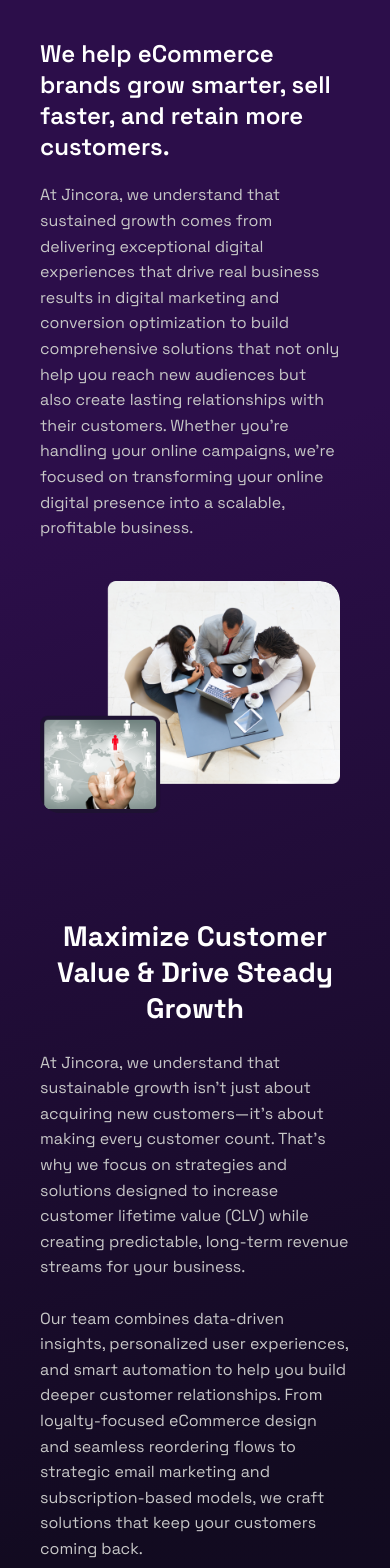
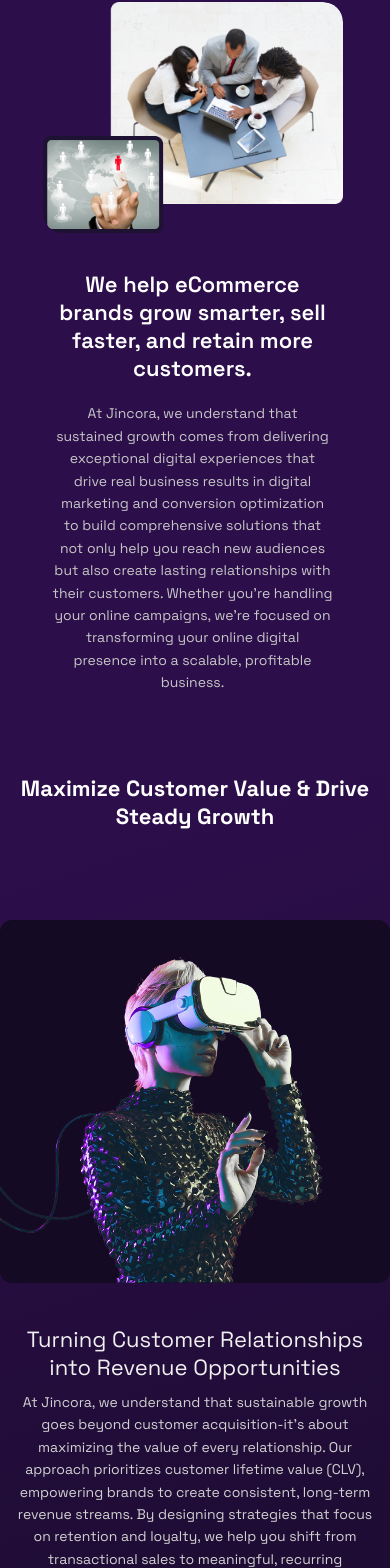
Before and after one commit to Jincora7/JincoraSite, a React (Vite) app: page /about in a window 390 px wide. Shown: the part 253-1821 px from the top of the page. Built offline with nearby package versions, Linux system fonts and the light colour scheme.

Commit message:
about us css

```diff
--- a/src/components/About/About.css
+++ b/src/components/About/About.css
@@ -1,102 +1,29 @@
-/* .about-wrapper{
-    width: 100%;
-    min-height: 100vh;
+/* Base Reset & Global Styles */
+html, body {
+  margin: 0;
+  padding: 0;
+  width: 100%;
+  min-height: 100vh;
 
-    display: flex;
-    flex-direction: column;
-    align-items: center;
-    justify-content: center;
-    margin-bottom: 200px;
+  color: white;
+
 }
 
-.about-section{
-    margin-top: 150px;
-    max-width: 80%;
-    font-size: 14px;
-    font-weight: 300;
-}
-
-.about-section h1{
-    text-align: center;
-    font-weight: 400;
-    font-size: 24px;
-
-    margin-bottom: 50px;
-}
-
-.about-wrapper .about-section .about-content-list{
-    margin-top: 30px;
-}
-
-.about-wrapper .about-section .about-content-list ul{
-    margin-top: 10px;
-}
-
-.about-wrapper .about-section .about-content-list li{
-    margin-top: 10px;
-    margin-left: 4%;
-}
-
-.about-wrapper .about-section .about-content-list p{
-    margin-left: 2%;
-    margin-top: 5px;
-}
-
-
-#top-of-about {
-  scroll-margin-top: 100px;
-}
-
-
-@media (min-width:600px){
-    .about-section{
-        font-size: 16px;
-        width: 70%;
-    }
-
-    .about-section h1{
-        font-size: 3rem;
-    }
-} */
-
-
-/* ye new css */
-
-
-
-
-
-
-
-
-
-
-
-
-
-
-
-
-
-
-
-/* About.css - JINCORA Design Match */
-/* Base Wrapper */
 .about-wrapper {
   width: 100%;
   min-height: 100vh;
-  color: white;
-  font-family: 'Space Grotesk', sans-serif;
   display: flex;
   flex-direction: column;
   align-items: center;
   margin-bottom: 120px;
+
 }
 
-/* Hero Section */
+/* HERO SECTION */
 .hero-section {
-  padding: 160px 20px 60px;
+  padding: 160px 20px 30px;
   text-align: center;
+
 }
 
 .hero-content {
@@ -114,14 +41,15 @@
 .hero-title {
   font-size: 46px;
   font-weight: 700;
+  line-height: 1.2;
   color: #FFFFFF;
-  line-height: 1.2;
 }
 
-/* Main Content */
+/* MAIN SECTION */
 .main-content-section {
   width: 100%;
   padding: 60px 20px;
+
 }
 
 .content-container {
@@ -129,7 +57,7 @@
   margin: 0 auto;
 }
 
-/* Overview */
+/* OVERVIEW SECTION */
 .overview-container {
   display: flex;
   justify-content: center;
@@ -184,7 +112,7 @@
   border-radius: 20px;
 }
 
-/* Value Section */
+/* VALUE SECTION */
 .value-section {
   text-align: center;
   padding: 40px 20px;
@@ -205,100 +133,81 @@
   line-height: 1.6;
 }
 
-/* Responsive Queries */
+/* IMAGE + TEXT SECTIONS */
+.section-wrapper {
+  width: 100vw;
+  min-height: 100vh;
+  box-sizing: border-box;
+  margin-top: -80px;
+}
 
-/* iPhone SE and very small phones */
-@media (max-width: 380px) {
-  .hero-title {
-    font-size: 28px;
+.section-block {
+  width: 100%;
+  display: flex;
+  align-items: center;
+  justify-content: center;
+  margin: 120px 0;
+  gap: 4rem;
+}
+
+.section-block.reverse {
+  flex-direction: row-reverse;
+}
+
+.section-image {
+  width: 400px;
+  height: 400px;
+  border-radius: 12px;
+  background-color: #140A24;
+  margin: 10px;
+}
+
+.section-text {
+  max-width: 600px;
+  padding: 10px 20px;
+}
+
+.section-text h3 {
+  font-size: 28px;
+  margin-bottom: 10px;
+  color: #f0f0f0;
+  font-weight: normal;
+}
+
+.section-text p {
+  font-size: 16px;
+  color: #d1d1d1;
+  line-height: 1.6;
+}
+
+/* ---------------- RESPONSIVE BREAKPOINTS ---------------- */
+
+@media (max-width: 1024px) {
+  .overview-inner,
+  .section-block {
+    flex-direction: column;
+    align-items: center;
+    gap: 2rem;
   }
 
-  .overview-container{
+  .section-image {
+    width: 90%;
+    height: auto;
+  }
 
-    margin-top: -50px;
-    margin-left: -20px;
+  .section-text {
+    text-align: center;
+    padding: 0 10px;
+  }
+}
+
+@media (max-width: 768px) {
+  .hero-title {
+    font-size: 36px;
   }
 
   .hero-subtitle {
-    font-size: 16px;
-
-  }
-
-  .hero-section{
-    margin-top: -40px;
-
-  }
-
-  .overview-text h3 {
     font-size: 20px;
-  }
-
-  .overview-text h6 {
-    font-size: 14px;
-  }
-
-  .section-title {
-    font-size: 22px;
-  }
-
-  .section-description {
-    font-size: 14px;
-  }
-
-  .overview-image {
-    height: 250px;
-  }
-}
-
-/* iPhone XR, 12 Pro, 14 Pro Max */
-@media (max-width: 450px) {
-  .hero-title {
-    font-size: 32px;
-  }
-
-    .overview-container{
-
-    margin-top: -50px;
-    margin-left: -20px;
-  }
-
-  .hero-subtitle {
-
-    font-size: 18px;
-  }
-
-  .overview-text h3 {
-    font-size: 24px;
-  }
-
-  .overview-text h6 {
-    font-size: 16px;
-  }
-
-  .section-title {
-    font-size: 24px;
-  }
-
-  .section-description {
-    font-size: 16px;
-  }
-
-  .overview-image {
-    height: 300px;
-  }
-}
-
-/* Tablets */
-@media (max-width: 768px) {
-  .overview-inner {
-    flex-direction: column;
-    align-items: center;
-  }
-
-    .overview-container{
-
-    margin-top: -50px;
-    margin-left: -20px;
   }
 
   .overview-image {
@@ -312,4 +221,117 @@
   .section-description {
     font-size: 16px;
   }
+
+  .section-block {
+    margin: 80px 0;
+  }
 }
+
+@media (max-width: 480px) {
+
+
+  .hero-section {
+  padding: 130px 20px 10px;
+  text-align: center;
+
+}
+
+.section-wrapper{
+  margin-top: -160px;
+}
+.main-content-section {
+  width: 100%;
+
+  margin-right: 35px;
+}
+
+  .hero-title {
+    font-size: 28px;
+  }
+
+  .hero-subtitle {
+    font-size: 16px;
+  }
+
+  .overview-text h3 {
+    font-size: 22px;
+  }
+
+  .overview-text h6 {
+    font-size: 14px;
+  }
+
+  .section-title {
+    font-size: 22px;
+    display: flex;
+    text-align: center;
+
+
+  }
+
+  .section-description {
+    font-size: 14px;
+  }
+
+  .overview-image {
+    height: 250px;
+  }
+
+  .section-image {
+    width: 100%;
+    height: auto;
+
+  }
+
+
+
+  .section-text h3 {
+    font-size: 22px;
+  }
+
+  .section-text p {
+    font-size: 14px;
+  }
+}
+
+
+/* === Responsive Layout Adjustments === */
+
+/* For overview section */
+@media (max-width: 768px) {
+  .overview-inner {
+    flex-direction: column;
+  }
+
+  .overview-image {
+    order: -1; /* Move image to top */
+    width: 100%;
+    max-height: 400px;
+  }
+
+  .overview-text {
+    order: 1;
+    text-align: center;
+    padding: 0 10px;
+  }
+}
+
+/* For section-block layout */
+@media (max-width: 768px) {
+  .section-block,
+  .section-block.reverse {
+    flex-direction: column !important;
+  }
+
+  .section-image {
+    order: -1; /* Show image first */
+    width: 100%;
+    max-width: 100%;
+    height: auto;
+  }
+
+  .section-text {
+    text-align: center;
+    padding: 0 15px;
+  }
+}
--- a/src/components/About/About.jsx
+++ b/src/components/About/About.jsx
@@ -1,14 +1,117 @@
 
-import React from 'react';
+// import React from 'react';
+// import "./About.css";
+// import { useEffect } from 'react';
+// import { useLocation } from 'react-router-dom';
+// import ScrollToTop from '../common/ScrollToTop';
+// import AboutUs from "../../assets/Group5830.png";
+
+
+// function About() {
+//   const location = useLocation();
+
+//   useEffect(() => {
+//     if (location.state?.scrollToTop) {
+//       const topEl = document.getElementById("top-of-about");
+//       topEl?.scrollIntoView({ behavior: "smooth" });
+//     }
+//   }, [location]);
+
+//   return (
+//     <>
+//       <ScrollToTop />
+//       <div id="top-of-about" className="about-wrapper">
+
+//         {/* Hero Section */}
+//         <div className="hero-section">
+//           <div className="hero-content">
+//             <span className="hero-subtitle">About Us</span>
+//             <h1 className="hero-title">Welcome to Jincora</h1>
+//           </div>
+//         </div>
+
+//         {/* Main Content Section */}
+//         <div className="main-content-section">
+//           <div className="content-container">
+
+//            {/* Company Overview with Image */}
+// <div className="overview-container">
+//   <div className="overview-inner">
+//     <div className="overview-text">
+//       <h3>We help eCommerce brands grow smarter, sell faster, and retain more customers.</h3>
+//       <h6>
+//         At Jincora, we understand that sustained growth comes from delivering exceptional digital experiences that drive
+//         real business results in digital marketing and conversion optimization to build comprehensive solutions that
+//         not only help you reach new audiences but also create lasting relationships with their customers.
+//         Whether you're handling your online campaigns, we're focused on transforming your online digital presence into a
+//         scalable, profitable business.
+//       </h6>
+//     </div>
+//     <div className="overview-image">
+//       <img src={AboutUs} alt="Team collaboration meeting" className="team-meeting-img" />
+//     </div>
+//   </div>
+// </div>
+
+
+
+
+//             {/* Value Proposition Section */}
+//        {/* Value Proposition Section */}
+//         <div className="value-section">
+//           <h2 className="section-title">
+//             Maximize Customer Value & Drive Steady <br />Growth
+//           </h2>
+//           <p className="section-description">
+//             At Jincora, we understand that sustainable growth isn’t just about acquiring new customers—it’s about making every customer count.
+//             That’s why we focus on strategies and solutions designed to increase customer lifetime value (CLV) while creating predictable, long-term revenue streams for your business.<br /><br />
+
+//             Our team combines data-driven insights, personalized user experiences, and smart automation to help you build deeper customer relationships.
+//             From loyalty-focused eCommerce design and seamless reordering flows to strategic email marketing and subscription-based models, we craft solutions that keep your customers coming back.<br /><br />
+
+//             With our expertise in custom CRM development, AI marketing solutions, and performance-driven optimization,
+//             you’ll gain the tools to better understand your audience, engage them at the right time, and boost average order value over time.<br /><br />
+
+//             By aligning technology with business goals, we not only improve operational efficiency but also help you forecast revenue with greater accuracy.
+//             Whether you're scaling an online store or fine-tuning customer journeys, Jincora ensures your digital infrastructure is built to retain, convert, and grow.<br /><br />
+
+//             Let’s move beyond one-time sales. Together, we’ll unlock lasting loyalty and predictable performance—backed by personalized IT solutions that evolve with your business.
+//           </p>
+//         </div>
+
+//           </div>
+//         </div>
+
+
+
+
+//       </div>
+//     </>
+//   );
+// }
+
+// export default About;
+
+
+// -------------------------------------
+
+
+import React from "react";
 import "./About.css";
+
+
+
 import { useEffect } from 'react';
 import { useLocation } from 'react-router-dom';
 import ScrollToTop from '../common/ScrollToTop';
 import AboutUs from "../../assets/Group5830.png";
 
+import AboutUsImg1 from '../../assets/AboutUsImg1.png'
 
-function About() {
-  const location = useLocation();
+const SectionLayout = () => {
+
+
+    const location = useLocation();
 
   useEffect(() => {
     if (location.state?.scrollToTop) {
@@ -17,9 +120,9 @@ function About() {
     }
   }, [location]);
 
+
   return (
     <>
-      <ScrollToTop />
       <div id="top-of-about" className="about-wrapper">
 
         {/* Hero Section */}
@@ -58,26 +161,7 @@ function About() {
 
             {/* Value Proposition Section */}
        {/* Value Proposition Section */}
-        <div className="value-section">
-          <h2 className="section-title">
-            Maximize Customer Value & Drive Steady <br />Growth
-          </h2>
-          <p className="section-description">
-            At Jincora, we understand that sustainable growth isn’t just about acquiring new customers—it’s about making every customer count.
-            That’s why we focus on strategies and solutions designed to increase customer lifetime value (CLV) while creating predictable, long-term revenue streams for your business.<br /><br />
 
-            Our team combines data-driven insights, personalized user experiences, and smart automation to help you build deeper customer relationships.
-            From loyalty-focused eCommerce design and seamless reordering flows to strategic email marketing and subscription-based models, we craft solutions that keep your customers coming back.<br /><br />
-
-            With our expertise in custom CRM development, AI marketing solutions, and performance-driven optimization,
-            you’ll gain the tools to better understand your audience, engage them at the right time, and boost average order value over time.<br /><br />
-
-            By aligning technology with business goals, we not only improve operational efficiency but also help you forecast revenue with greater accuracy.
-            Whether you're scaling an online store or fine-tuning customer journeys, Jincora ensures your digital infrastructure is built to retain, convert, and grow.<br /><br />
-
-            Let’s move beyond one-time sales. Together, we’ll unlock lasting loyalty and predictable performance—backed by personalized IT solutions that evolve with your business.
-          </p>
-        </div>
 
           </div>
         </div>
@@ -86,8 +170,84 @@ function About() {
 
 
       </div>
+
+
+
+
+    <div className="section-wrapper">
+      <div className="section-header">
+        <h2 className="section-title">
+          Maximize Customer Value & Drive Steady Growth
+        </h2>
+      </div>
+
+      {/* Section 1 - Normal (image on right) */}
+      <div className="section-block">
+        <div className="section-text">
+          <h3>Turning Customer Relationships into Revenue Opportunities</h3>
+          <p>
+            At Jincora, we understand that sustainable growth goes beyond
+            customer acquisition-it's about maximizing the value of every
+            relationship. Our approach prioritizes customer lifetime value
+            (CLV), empowering brands to create consistent, long-term
+            revenue streams. By designing strategies that focus on retention
+            and loyalty, we help you shift from transactional sales to
+            meaningful, recurring customer engagement.
+          </p>
+        </div>
+        <img src={AboutUsImg1} alt="VR user 1" className="section-image" />
+      </div>
+
+      {/* Section 2 - Reversed (image on left) */}
+      <div className="section-block reversed">
+      <img src={AboutUsImg1} alt="UI hand" className="section-image" />
+        <div className="section-text">
+          <h3>Creating Personalized Experiences That Keep Customers Coming Back</h3>
+          <p>
+            We specialize in building loyalty through highly tallored digital
+            experiences. Our team integrates data-driven Insights with intelligent
+            automation to deliver personalized eCommerce designs, frictionless
+            reordering flows, strategic email sequences, and compelling subscription
+            models. The result? A seamless and satisfying customar joumey that
+            encourages repeat purchases and long-term brand allegiance.
+          </p>
+        </div>
+      </div>
+
+      {/* Section 3 - Normal (image on right) */}
+      <div className="section-block">
+        <div className="section-text">
+          <h3>Empowering Brands with Smart Tools and Intelligent Optimization</h3>
+          <p>
+           Our deep expertise in custom CRM development, Al-powered marketing,
+           and conversion-driven optimization enables your business to better
+           understand and influence customer behavior. We provide the tools you
+           need to engage your audience with precision, drive higher average order
+           values, and respond to user behavior in real-time-building momentum
+           that accelerates over time.
+          </p>
+        </div>
+        <img src={AboutUsImg1} alt="VR user 2" className="section-image" />
+      </div>
+
+      {/* Section 4 - Reversed (image on left) */}
+      <div className="section-block reversed">
+        <img src={AboutUsImg1} alt="VR user 3" className="section-image" />
+        <div className="section-text">
+          <h3>Aligning Technology with Business Goals for Scalable Success</h3>
+          <p>
+           Technology should support your business vision not complicate it. At
+           Jincors, we focus on aligning your digital infrastructure with your
+           growth objectives. From operational efficiency to revenue forecasting,
+           our solutions help you scale with confidence. Whether you're expanding
+           an online storefront or refining retention strategies, we equip you with
+          the foundation to retain, convert, and grow effectively.
+          </p>
+        </div>
+      </div>
+    </div>
     </>
   );
-}
+};
 
-export default About;
+export default SectionLayout;
```
Also changed, not shown: src/assets/AboutUsImg1.png (added).
